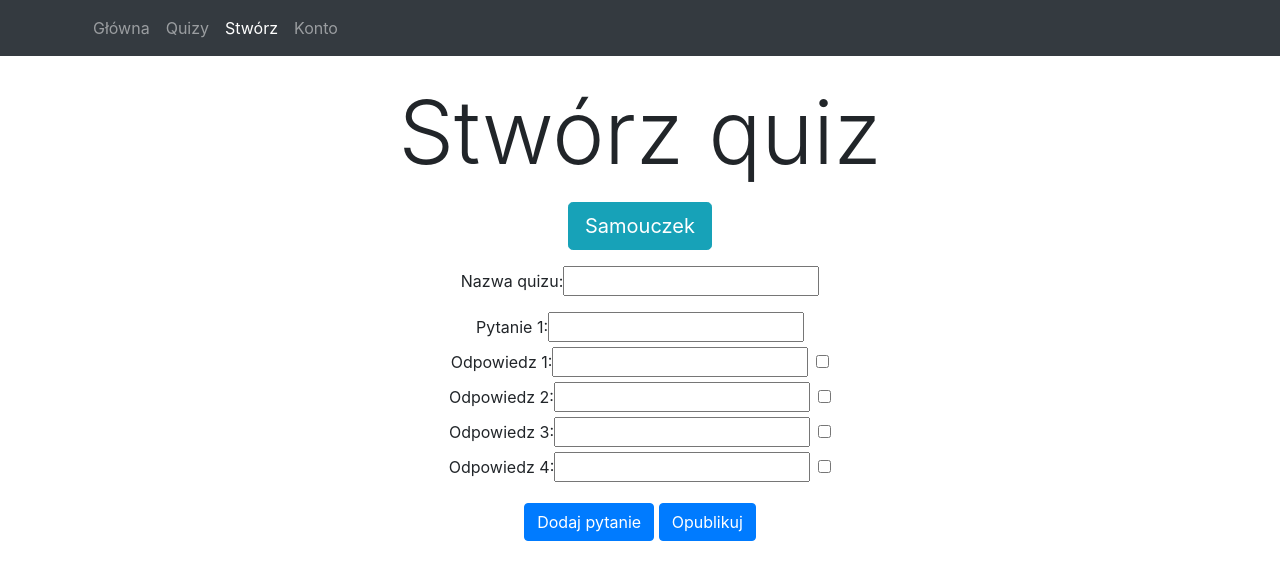
After one commit to Nifeel17/Stronka-do-quizow, a PHP site: page /stworzquiz.php in a window 1280 px wide. The commit adds this page. Shown: the top 580 px of the page. Run offline with PHP 8.4, Linux system fonts and the light colour scheme; the visitor is signed in with stand-in values (Sample User, id 1); some libraries are stand-ins or nearby versions.

Commit message:
Swtorzenie systemu logowania

```diff
--- a/opublikuj.php
+++ b/opublikuj.php
@@ -1,4 +1,8 @@
 <?php
+session_start();
+if(isset($_SESSION["nazwauzytkownika"])==false){
+header("zalogujsie.php");
+}
     $ilepytan=$_POST['ilepytan'];
     $nazwaquizu=$_POST['nazwaquizu'];
     $ktorepytanie=1;
--- /dev/null
+++ b/stworzquiz.php
@@ -0,0 +1,167 @@
+<?php
+session_start();
+if(isset($_SESSION['nazwauzytkownika'])==false){
+header("Location: zalogujsie.php");
+}
+
+
+?>
+<!DOCTYPE html>
+<html lang="en">
+<head>
+    <meta charset="UTF-8">
+    <meta name="viewport" content="width=device-width, initial-scale=1.0">
+    <link rel="stylesheet" href="https://cdn.jsdelivr.net/npm/bootstrap@4.6.2/dist/css/bootstrap.min.css" integrity="sha384-xOolHFLEh07PJGoPkLv1IbcEPTNtaed2xpHsD9ESMhqIYd0nLMwNLD69Npy4HI+N" crossorigin="anonymous">
+    <title>Stwórz quiz</title>
+</head>
+<body>
+<nav class="navbar navbar-expand-md navbar-dark bg-dark">
+        <div class="container">
+            <button class="navbar-toggler" type="button" data-toggle="collapse" data-target="#navbarContent">
+                <span class="navbar-toggler-icon"></span>
+            </button>
+            <div class="collapse navbar-collapse" id="navbarContent">
+                <div class="navbar-nav mr-auto">
+                    <a href="index.php" class="nav-link nav-item">Główna</a>
+                    <a href="quizy.php" class="nav-link nav-item">Quizy</a>
+                    <a href="stworzquiz.php" class="nav-link nav-item active">Stwórz</a>
+                    <a href="konto.php" class="nav-link nav-item">Konto</a>
+                </div>
+            </div>
+        </div>
+    </nav>
+
+    <div class="container">
+        <div class="row mt-4">
+            <div class="text-center col-12">
+                <div class="display-2 text-center mb-3">Stwórz quiz</div>
+                <button type="button" class="btn mb-3 btn-info btn-lg" data-toggle="modal" data-target="#myModal">Samouczek</button>
+                <form method="POST" id="form" action="opublikuj.php">
+                    Nazwa quizu:<input type="text" id="nazwaquizu" name="nazwaquizu"><br>
+                    <textarea id="ilepytan" name="ilepytan" style="display:none;">1</textarea>
+                </form>
+                <div class="mt-3">
+                    <button class="btn btn-primary" type="button" onclick="dodajwartosc()">Dodaj pytanie</button>
+                    <button class="btn btn-primary" type="button" onclick="opublikuj()">Opublikuj</button><br>
+                    <div id="niedobrze" class="d-none">Któreś z pól jest puste lub któreś z pytań nie ma poprawnej odpowiedzi!</div>
+                </div>
+            </div>
+        </div>
+    </div>
+
+
+
+    <div class="modal text-center" tabindex="1" role="dialog" id="myModal">
+        <div class="modal-dialog" role="document">
+            <div class="modal-content">
+                <div class="modal-header">
+                    <h5 class="modal-title">Samouczek</h5>
+                    <button type="button" class="close" data-dismiss="modal">
+                        <span>&times;</span>
+                    </button>
+                </div>
+                <div class="modal-body">
+                    <p>Na początek dodaj tytuł</p>
+                    <img src="samouczek1.png" class="border mb-1" style="width:100%">
+                    <p>Następnie napisz pierwsze pytanie i odpowiedzi. Potem zaznacz kwadraciki przy poprawnych odpowiedziach.</p>
+                    <img src="samouczek2.png" class="border mb-1" style="width:100%">
+                    <p>Możesz dodać tyle pytań ile zechcesz! Na końcu wystarczy kliknąć "opublikuj" i gotowe!</p>
+                </div>
+            </div>
+        </div>
+    </div>
+
+
+
+
+
+    <script>
+        var ilepytan=0;
+        dodajwartosc();
+        function dodajwartosc(){
+            ilepytan++;
+            const divek = document.createElement("div");
+            divek.setAttribute("id", "divek"+ilepytan);
+            divek.setAttribute("class","col-12 mt-3 text-center");
+            document.getElementById("form").appendChild(divek);
+            document.getElementById("ilepytan").value=ilepytan;
+            const inputpytanie=document.createElement("input");
+            const labelek=document.createElement("label");
+            labelek.innerHTML="Pytanie "+ilepytan+":";
+            const ber=document.createElement("br");
+            inputpytanie.setAttribute("type","text");
+            inputpytanie.setAttribute("name", "pytanie"+ilepytan);
+            inputpytanie.setAttribute("id", "pytanie"+ilepytan);
+            document.getElementById("divek"+ilepytan).appendChild(labelek);
+            document.getElementById("divek"+ilepytan).appendChild(inputpytanie);
+            document.getElementById("divek"+ilepytan).appendChild(ber);
+            var i=0;
+            while(i<4){
+                const labelek=document.createElement("label");
+                labelek.innerHTML="Odpowiedz "+(i+1)+":";
+                const inputodpowiedz=document.createElement("input");
+                const ber=document.createElement("br");
+                inputodpowiedz.setAttribute("type", "text");
+                inputodpowiedz.setAttribute("name","p"+ilepytan+"o"+(i+1));
+                inputodpowiedz.setAttribute("id","p"+ilepytan+"o"+(i+1));
+                const checkboxodpowiedz=document.createElement("input");
+                checkboxodpowiedz.setAttribute("type","checkbox");
+                checkboxodpowiedz.setAttribute("class","ml-2");
+                checkboxodpowiedz.setAttribute("name","p"+ilepytan+"o"+(i+1)+"h"+(i+1));
+                checkboxodpowiedz.setAttribute("id","p"+ilepytan+"o"+(i+1)+"h"+(i+1));
+                document.getElementById("divek"+ilepytan).appendChild(labelek);
+                document.getElementById("divek"+ilepytan).appendChild(inputodpowiedz);
+                document.getElementById("divek"+ilepytan).appendChild(checkboxodpowiedz);
+                document.getElementById("divek"+ilepytan).appendChild(ber);
+                i++;
+            }
+        }
+
+        function opublikuj(){
+            var j=0;
+            var k=0;
+            var czypuste=true;
+            var pytaneczko="ee";
+            var checkboxprzytympytaniu=false;
+            if(document.getElementById("nazwaquizu").value == "" )
+            {
+                czypuste=false;
+            }
+            while(j<ilepytan){
+                if(document.getElementById("pytanie"+(j+1)).value == "")
+                {
+                    czypuste=false;
+                }
+                k=0;
+                checkboxprzytympytaniu=false;
+                while(k<4){
+                    if(document.getElementById("p"+(j+1)+"o"+(k+1)).value == ""){
+                        czypuste=false;
+                    }
+                    if(document.getElementById("p"+(j+1)+"o"+(k+1)+"h"+(k+1)).checked){
+                        checkboxprzytympytaniu=true;
+                    }
+                    k++;
+                }
+                if(checkboxprzytympytaniu==false){
+                    czypuste=false;
+                }
+                j++;
+            }
+            j=0;
+            if(czypuste==true)
+            {
+                document.getElementById("form").submit();
+            }
+            else{
+                document.getElementById("niedobrze").setAttribute("class", "");
+            }
+        }
+
+    </script>
+    <script src="https://code.jquery.com/jquery-3.2.1.slim.min.js" integrity="sha384-KJ3o2DKtIkvYIK3UENzmM7KCkRr/rE9/Qpg6aAZGJwFDMVNA/GpGFF93hXpG5KkN" crossorigin="anonymous"></script>
+<script src="https://cdn.jsdelivr.net/npm/popper.js@1.12.9/dist/umd/popper.min.js" integrity="sha384-ApNbgh9B+Y1QKtv3Rn7W3mgPxhU9K/ScQsAP7hUibX39j7fakFPskvXusvfa0b4Q" crossorigin="anonymous"></script>
+<script src="https://cdn.jsdelivr.net/npm/bootstrap@4.0.0/dist/js/bootstrap.min.js" integrity="sha384-JZR6Spejh4U02d8jOt6vLEHfe/JQGiRRSQQxSfFWpi1MquVdAyjUar5+76PVCmYl" crossorigin="anonymous"></script>
+
+</body>
+</html>
```
Also changed, not shown: index.php (+9 -104 lines), konto.php (added, +26 -0 lines), zalogowanko.php (added, +23 -0 lines), zalogujsie.php (added, +65 -0 lines), samouczek1.png (added), samouczek2.png (added).
